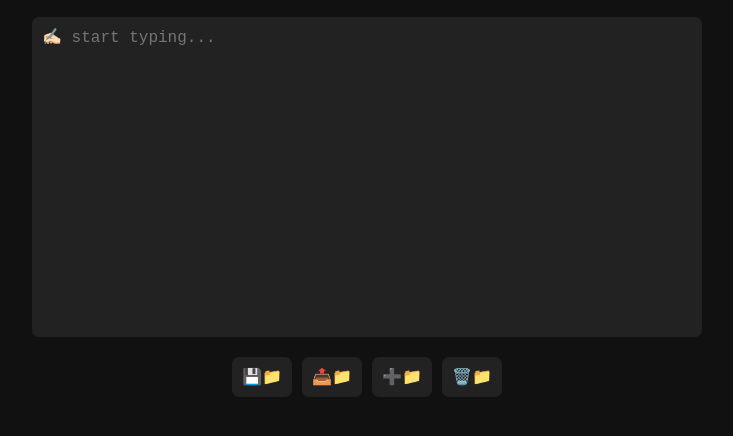
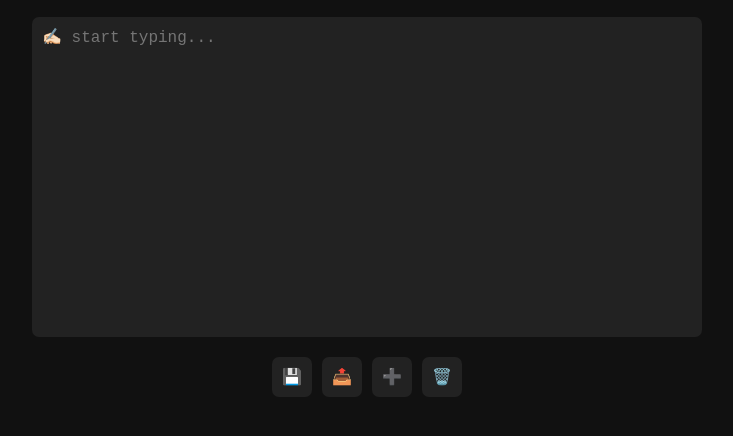
Before and after one commit to gh-soulz/TextEditor, a plain HTML site: page index.html in a window 1280 px wide. Shown: the part 264-700 px from the top of the page, without its empty margins (273-1006 px from the left). Drawn offline with Linux system fonts and the light colour scheme.

Commit message:
Update index.html

```diff
--- a/index.html
+++ b/index.html
@@ -81,10 +81,10 @@
   </div>
   <textarea id="editor" placeholder="✍🏻 start typing..."></textarea>
   <div class="controls">
-    <button id="download">💾📁</button>
-    <button id="upload">📤📁</button>
-    <button id="newFile">➕📁</button>
-    <button id="deleteFile">🗑️📁</button>
+    <button id="download">💾</button>
+    <button id="upload">📤</button>
+    <button id="newFile">➕</button>
+    <button id="deleteFile">🗑️</button>
   </div>
 
   <input type="file" id="fileInput" accept=".txt" style="display: none;" />
```
